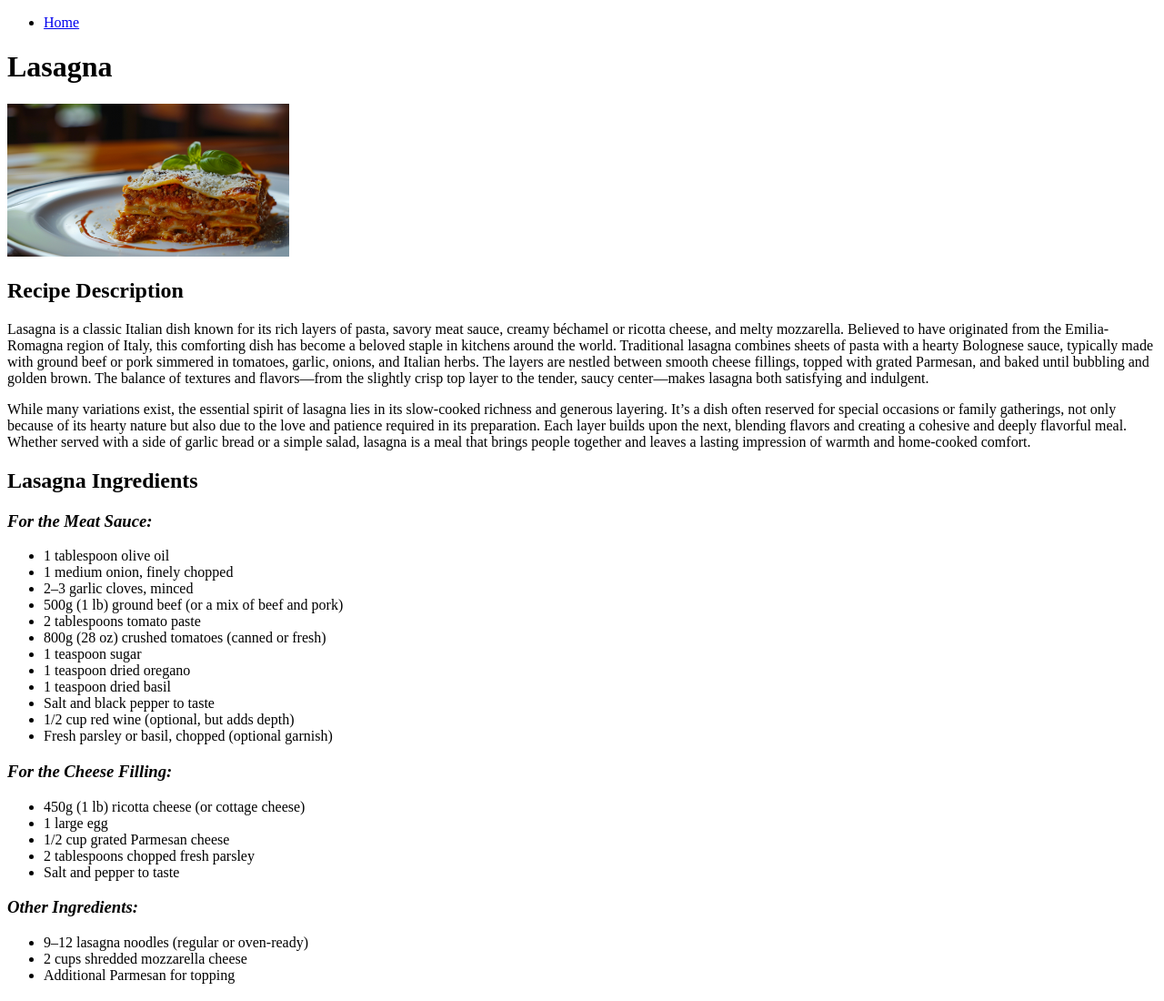
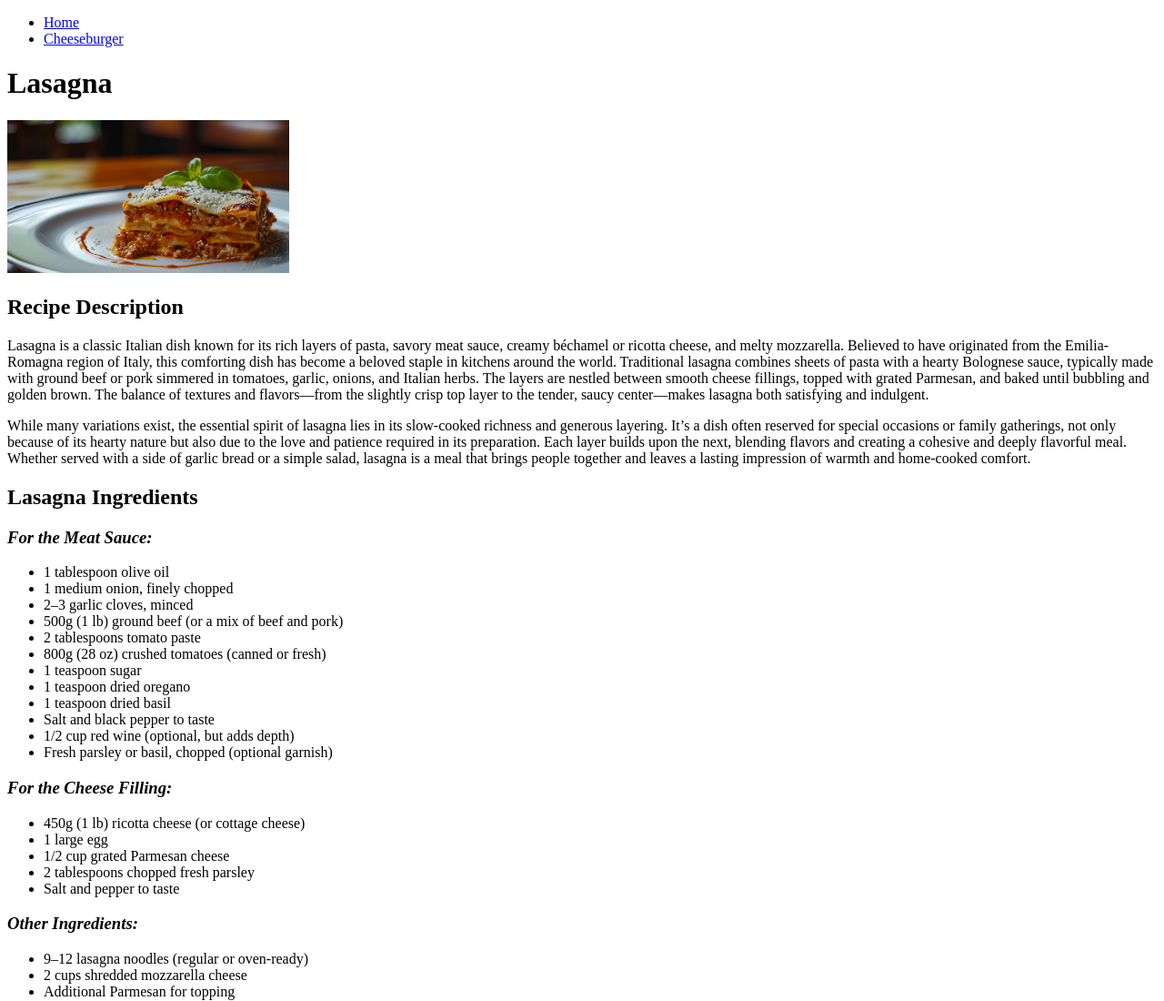
Before and after one commit to kenneth-fox-webdev/odin-recipes, a plain HTML site: page recipes/lasagna.html in a window 1280 px wide. Shown: the top 1100 px of the page at 91% size. Drawn offline with Linux system fonts and the light colour scheme.

Commit message:
feat: add link to Cheeseburger recipe
Added an anchor tag inside a list item to an unordered list.
Link points to "cheese-burger.html".

Refs: /recipe, lasagna.html

```diff
--- a/recipes/lasagna.html
+++ b/recipes/lasagna.html
@@ -10,6 +10,7 @@
       <li>
         <a href="../index.html">Home</a>
       </li>
+      <li><a href="./cheese-burger.html">Cheeseburger</a></li>
     </ul>
     <h1>Lasagna</h1>
     <img
```
